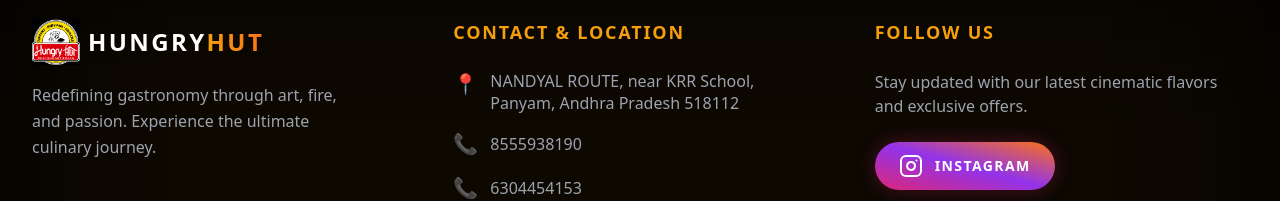
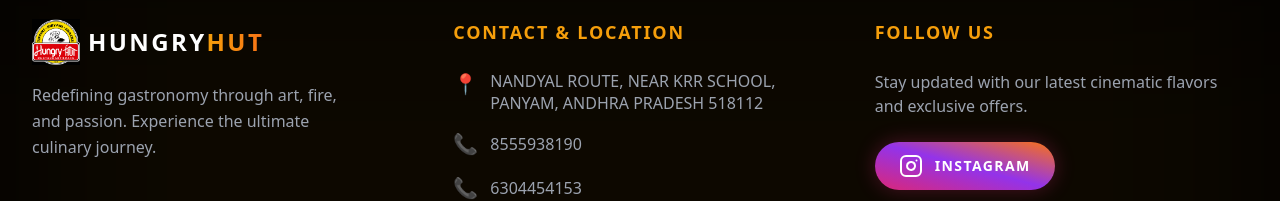
Before and after one commit to GobbarakalluSurendra/hungryhut, a React (Vite) app in the folder client/: page / in a window 1280 px wide. Shown: the part 2799-3000 px from the top of the page. Built offline with nearby package versions, Linux system fonts and the light colour scheme; no server answers.

Commit message:
Update restaurant address in footer

```diff
--- a/client/src/layouts/CustomerLayout.jsx
+++ b/client/src/layouts/CustomerLayout.jsx
@@ -33,8 +33,8 @@
                                 <li className="flex items-start gap-3 justify-center md:justify-start">
                                     <span className="text-xl">📍</span>
                                     <span className="leading-snug">
-                                        NANDYAL ROUTE, near KRR School,<br />
-                                        Panyam, Andhra Pradesh 518112
+                                        NANDYAL ROUTE, NEAR KRR SCHOOL,<br />
+                                        PANYAM, ANDHRA PRADESH 518112
                                     </span>
                                 </li>
                                 <li className="flex items-center gap-3 justify-center md:justify-start mt-4">
```
